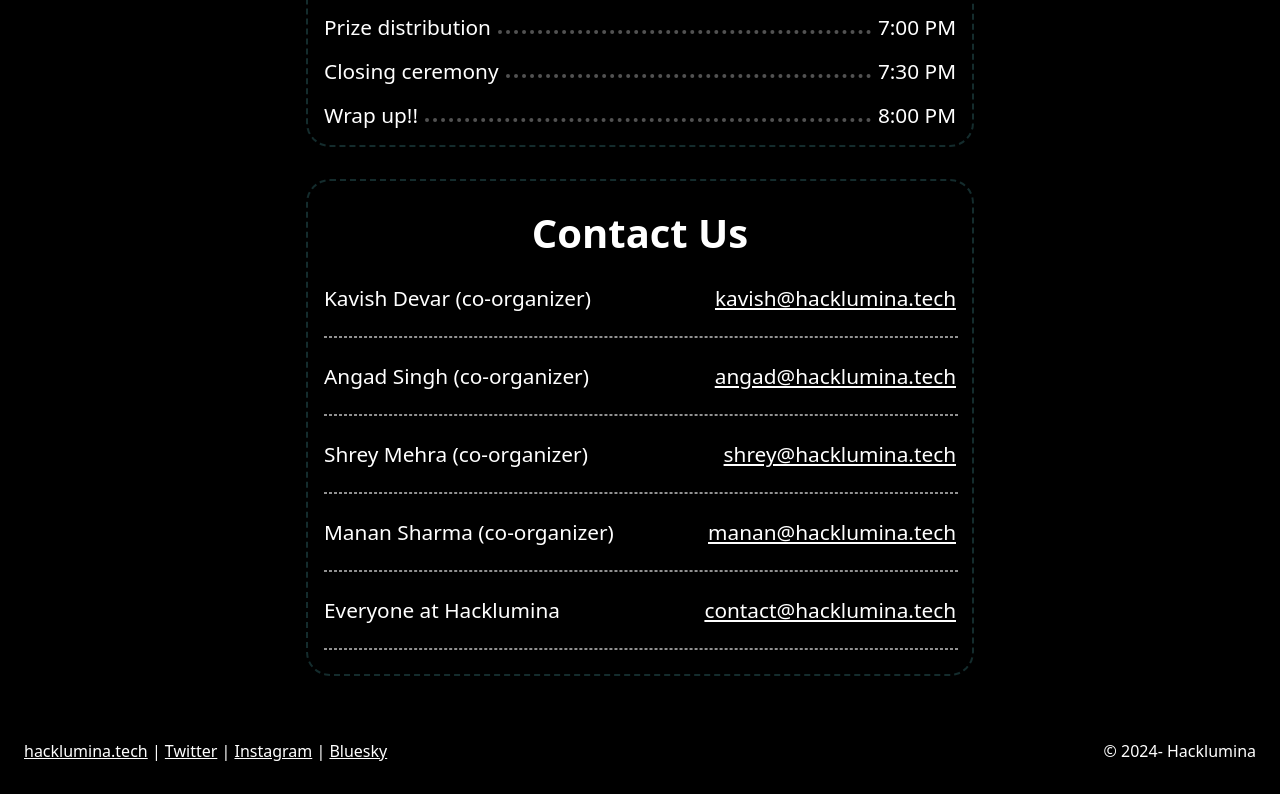
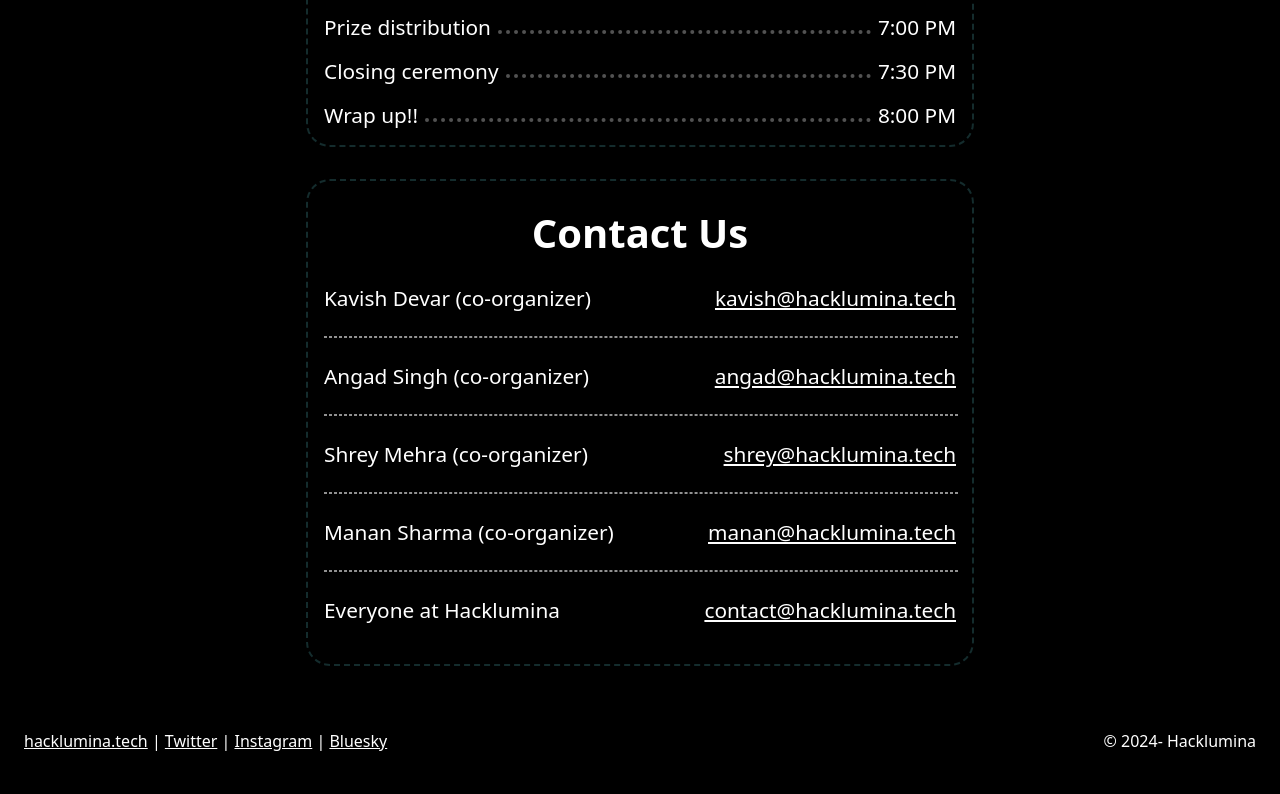
Before and after one commit to HackLumina/hacklumina-website, a plain HTML site: page index.html in a window 1280 px wide. Shown: the part 2967-3761 px from the top of the page. Drawn offline with Linux system fonts and the light colour scheme.

Commit message:
do smth i forgot to do before

```diff
--- a/index.html
+++ b/index.html
@@ -323,7 +323,7 @@
             <p>Manan Sharma (co-organizer)<span class="filler"></span> <a href="mailto:manan@hacklumina.tech">manan@hacklumina.tech</a></p>
             <hr/>
             <p>Everyone at Hacklumina<span class="filler"></span> <a href="mailto:contact@hacklumina.tech">contact@hacklumina.tech</a></p>
-            <hr/>
+            <div style="height: 8px;"></div>
         </div>
         <div class="footer">
             <p>
```
